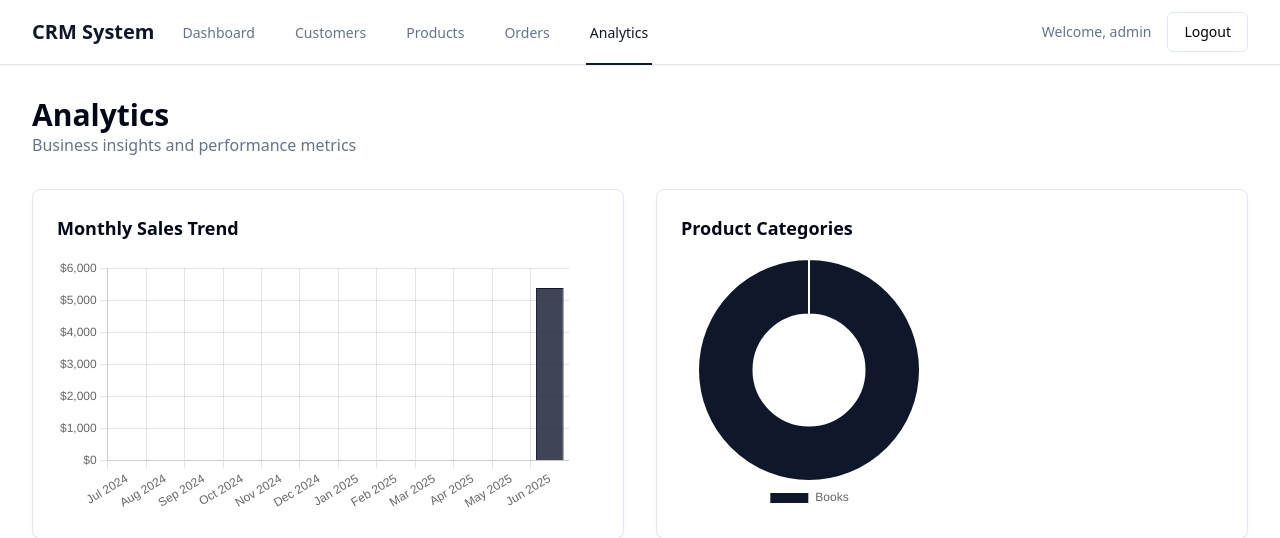
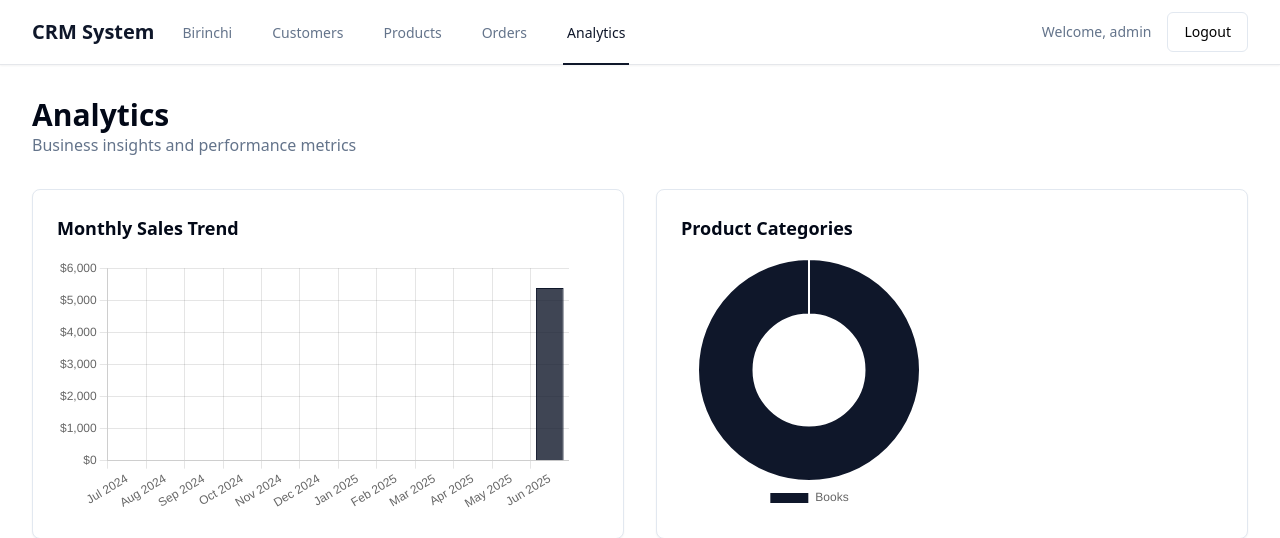
Before and after one commit to bakhtiyor-abdukhamidoff/crm, a Django app: page /analytics/ in a window 1280 px wide. Shown: the top 538 px of the page. Run offline with Django 5.2, Linux system fonts and the light colour scheme; a user stored in the database is signed in; data comes from the database, SQL or seed files in the repository; some libraries are stand-ins or nearby versions.

Commit message:
Update base.html

```diff
--- a/crm/app/templates/base.html
+++ b/crm/app/templates/base.html
@@ -63,7 +63,7 @@
                         </div>
                         <div class="hidden sm:-my-px sm:ml-6 sm:flex sm:space-x-8">
                             <a href="{% url 'dashboard' %}" class="{% if request.resolver_match.url_name == 'dashboard' %}border-primary text-primary{% else %}border-transparent text-muted-foreground hover:border-gray-300 hover:text-gray-700{% endif %} inline-flex items-center border-b-2 px-1 pt-1 text-sm font-medium">
-                                Dashboard
+                                Birinchi
                             </a>
                             <a href="{% url 'customer_list' %}" class="{% if 'customer' in request.resolver_match.url_name %}border-primary text-primary{% else %}border-transparent text-muted-foreground hover:border-gray-300 hover:text-gray-700{% endif %} inline-flex items-center border-b-2 px-1 pt-1 text-sm font-medium">
                                 Customers
```
